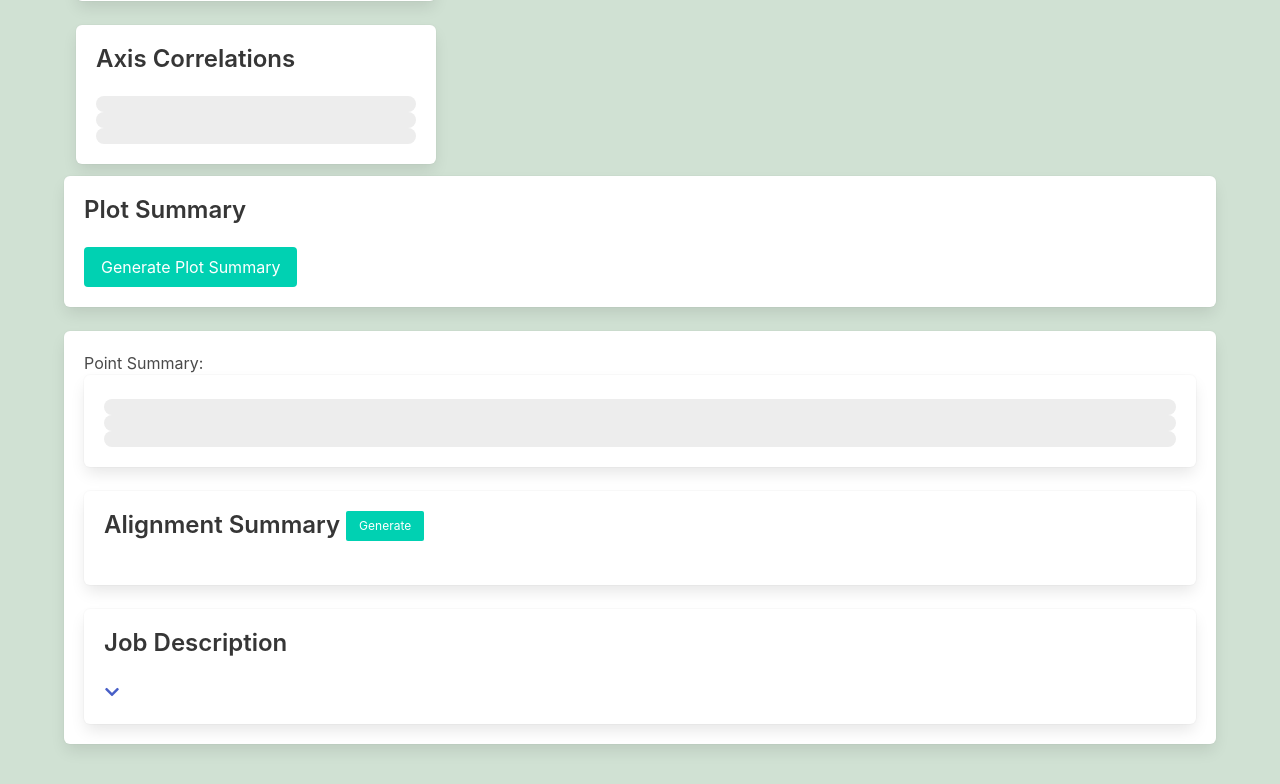
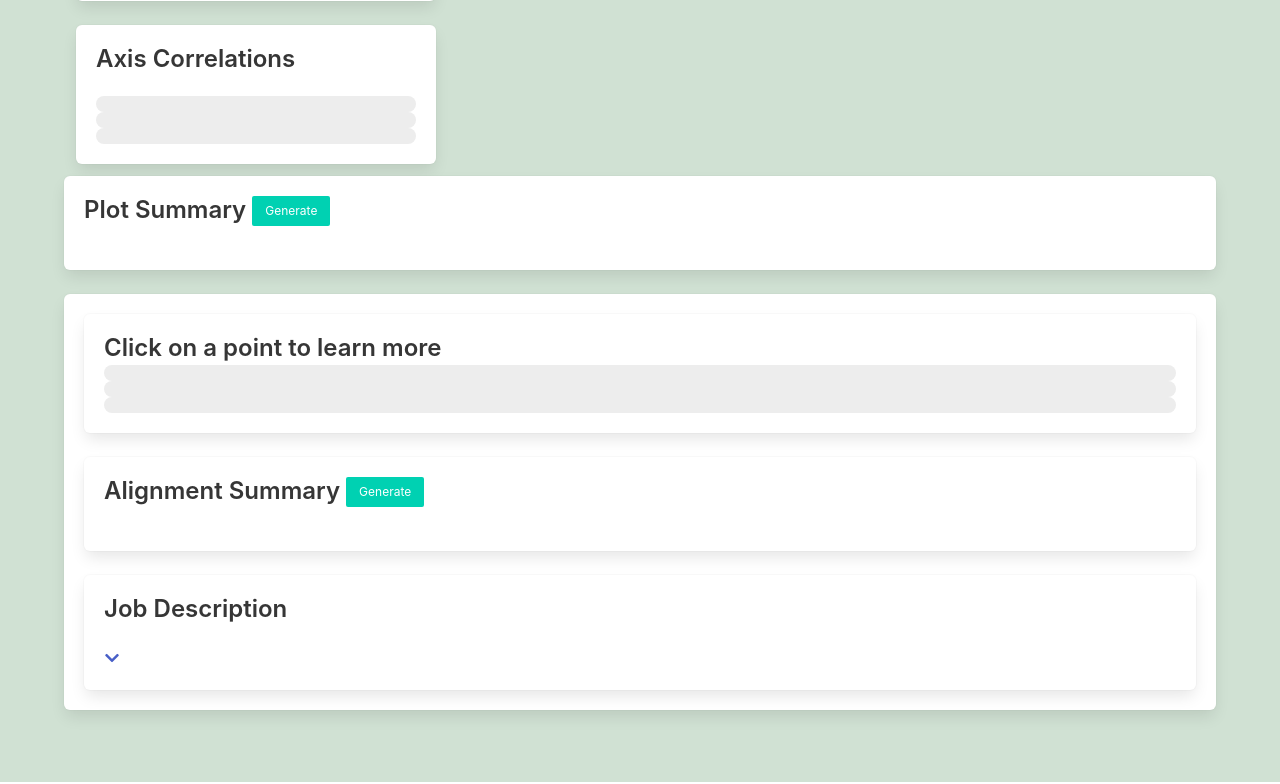
Before and after one commit to nickojelly/VectoredIn, a Django app: template mysite/myapp/templates/your_template.html in a window 1280 px wide. Shown: the part 363-1147 px from the top of the page. Run offline with Django 5.2, Linux system fonts and the light colour scheme; the template is opened without the code that fills it, so the values that code supplies are empty; some libraries are stand-ins or nearby versions.

Commit message:
Updated template

```diff
--- a/mysite/myapp/templates/your_template.html
+++ b/mysite/myapp/templates/your_template.html
@@ -134,20 +134,22 @@
         </div>
         <div class="container">
             <div class="box mb-5">
-                <h2 class="title is-4">Plot Summary</h2>
+                <h2 class="title is-4">Plot Summary
+                    <button id="generate-summary-btn" class="button is-primary is-small">Generate</button>
+                </h2>
                 <div class="content">
                     <p id="plot-summary"></p>
                 </div>
-                <button id="generate-summary-btn" class="button is-primary">Generate Plot Summary</button>
+                <!-- <button id="generate-summary-btn" class="button is-primary">Generate Plot Summary</button> -->
             </div>
         </div>
 
         <div class="container">
             <div class="box mb-5">
-                <label for="summary-box">Point Summary:</label>
+                <!-- <label for="summary-box"></label> -->
                 <div id="summary-box">
                     <div class="box">
-                        <h4 class="title is-4" id="summary-title"></h4>
+                        <h4 class="title is-4" id="summary-title">Click on a point to learn more</h4>
                         <h5 class="subtitle is-5" id="summary-company"></h5>
                         <div class="progress-bars">
                             <div class="progress-bar">
```
